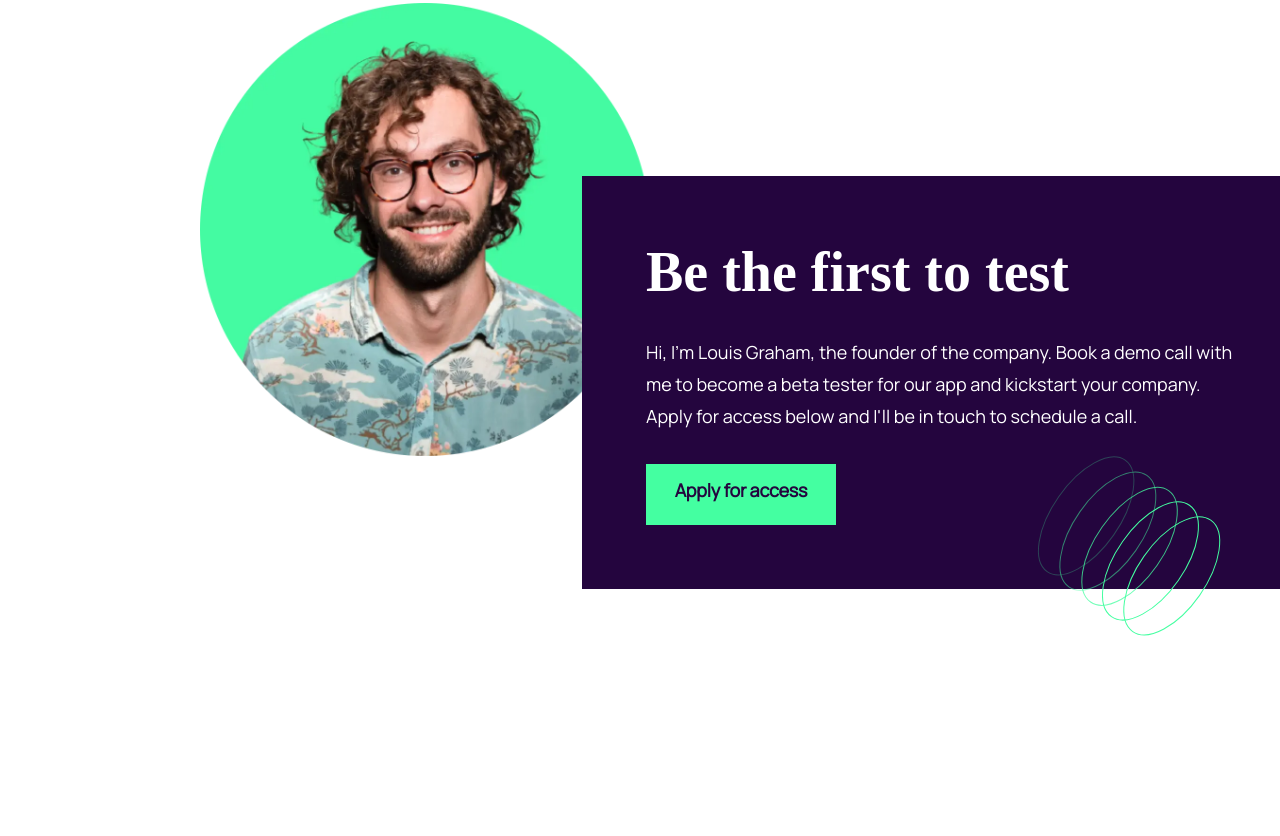
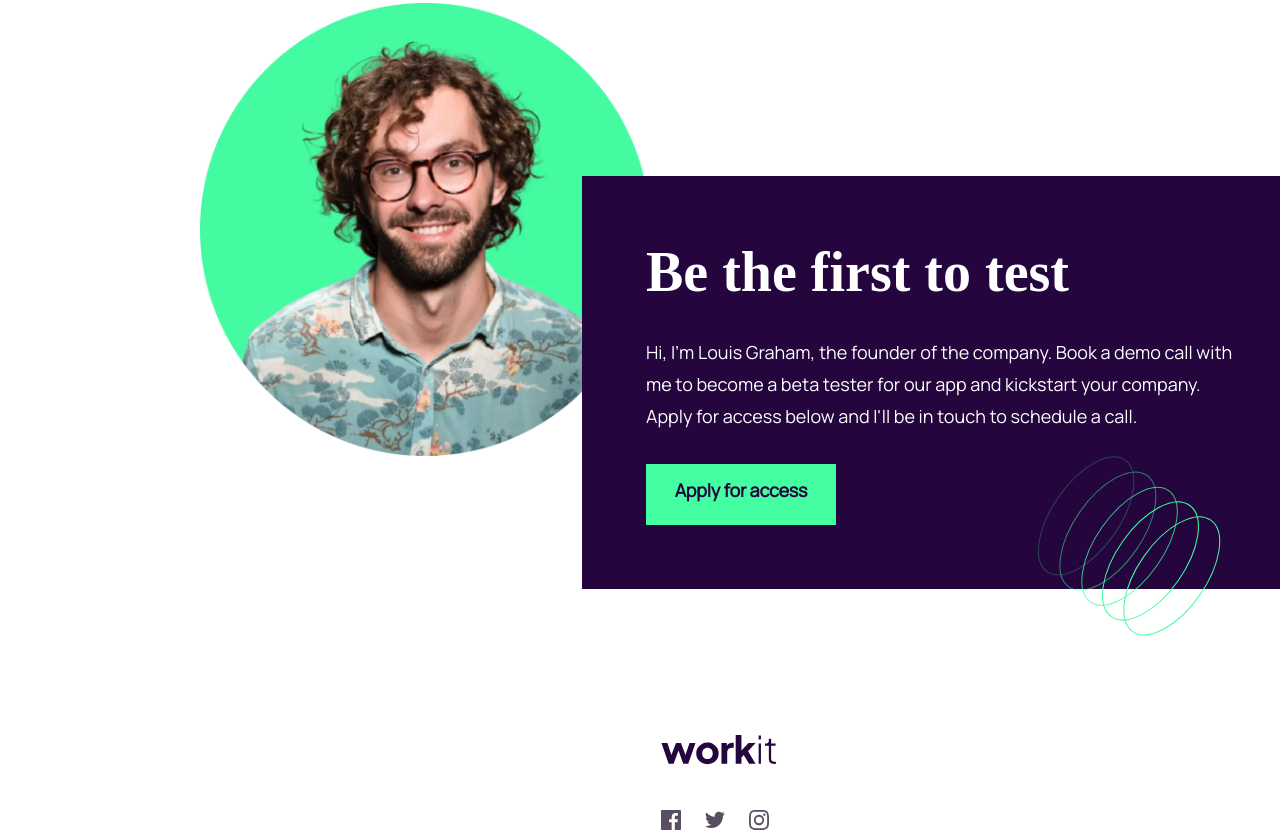
Before and after one commit to xxivani/workit, a plain HTML site: page starter-code/index.html in a window 1280 px wide. Shown: the part 1847-2683 px from the top of the page. Before the commit the page ends 2650 px from the top, so only its background shows below. Drawn offline with Linux system fonts and the light colour scheme.

Commit message:
Update index.html

```diff
--- a/starter-code/index.html
+++ b/starter-code/index.html
@@ -113,6 +113,15 @@
     </div>
 
 
+    <div class="last-panel">
+      <img src="assets/images/logo-dark.svg" alt="">
+      <div class="socials">
+        <img src="assets/images/icon-facebook.svg" alt="">
+      <img src="assets/images/icon-twitter.svg" alt="">
+      <img src="assets/images/icon-instagram.svg" alt="">
+      </div>
+
+    </div>
 
 </body>
 
```
